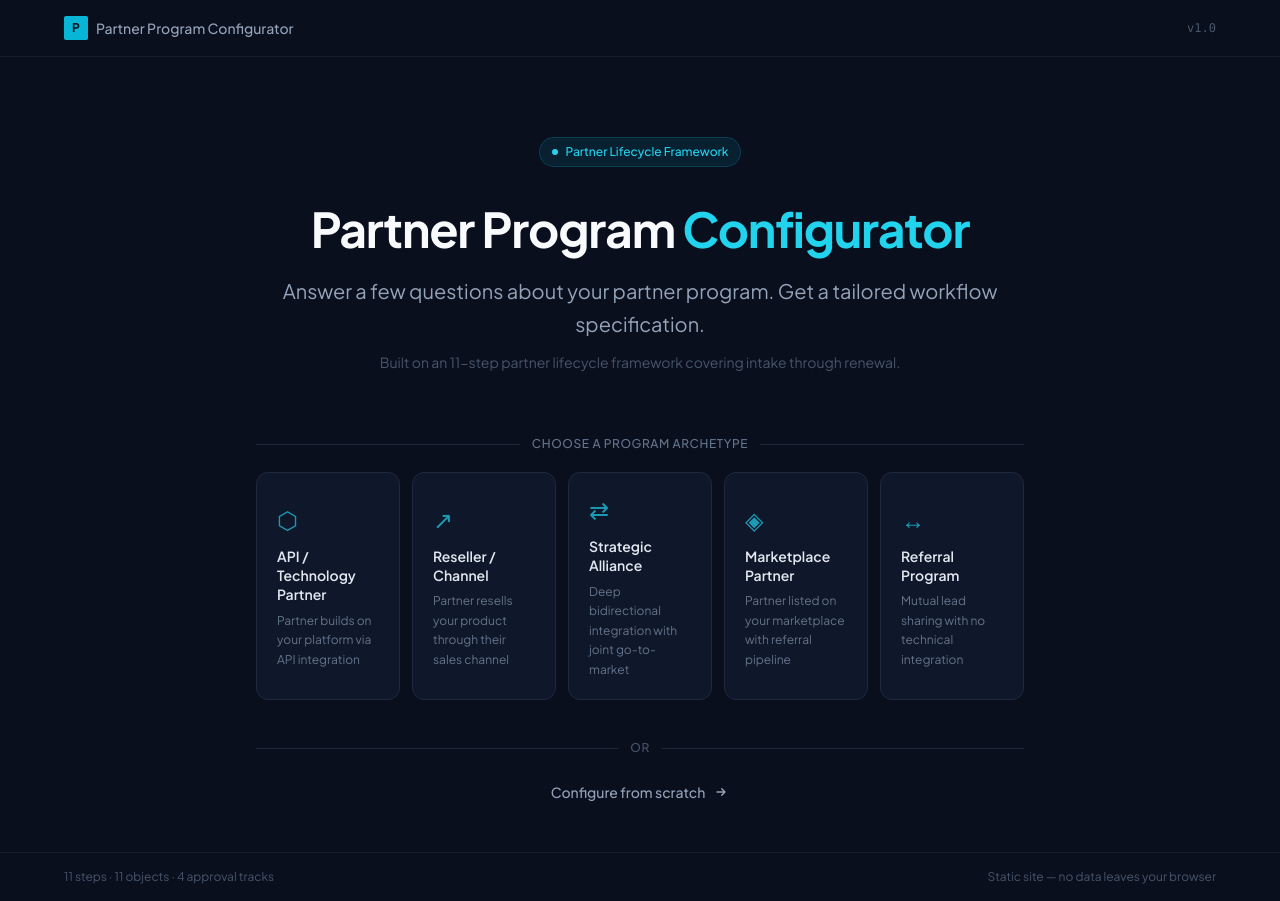
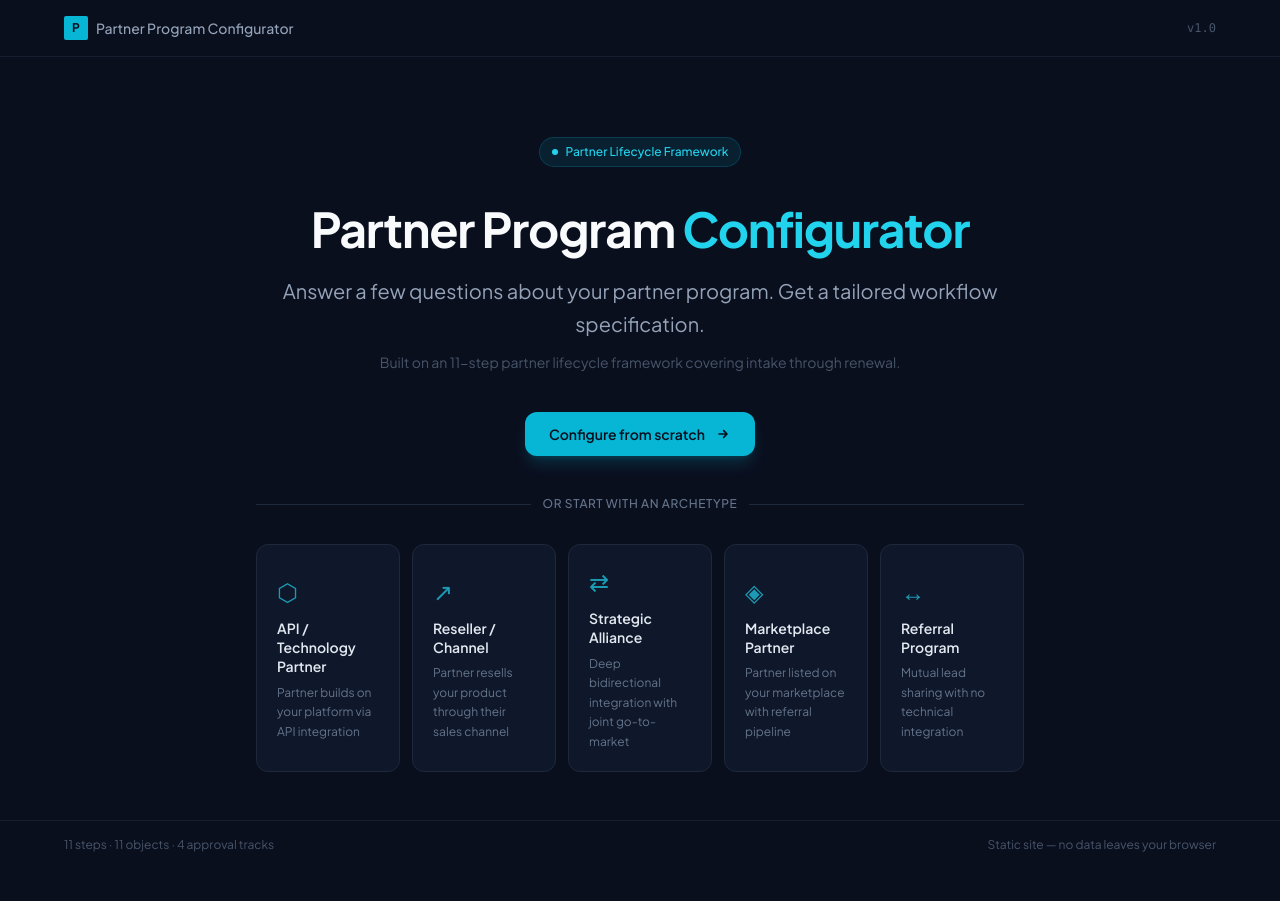
Before and after one commit to nayanban/partner-program-configurator, a React app in the folder app/: page / in a window 1280 px wide. After the commit the page ends 869 px from the top, so only its background shows below. Built offline with nearby package versions, Linux system fonts and the light colour scheme; the HTML template or start-up script is replaced by a standard one.

Commit message:
Reorder landing page: configure from scratch above archetypes (Fixes #6)

```diff
--- a/app/src/components/LandingPage.jsx
+++ b/app/src/components/LandingPage.jsx
@@ -40,18 +40,32 @@ export default function LandingPage({ onArchetypeSelect, onDeepPath }) {
             Get a tailored workflow specification.
           </p>
 
-          <p className="text-sm text-slate-600 mb-16">
+          <p className="text-sm text-slate-600 mb-10">
             Built on an 11-step partner lifecycle framework covering intake through renewal.
           </p>
 
+          {/* Primary CTA — Configure from scratch */}
+          <div className="mb-10">
+            <button
+              onClick={onDeepPath}
+              className="inline-flex items-center gap-2.5 bg-cyan-500 hover:bg-cyan-400 text-slate-950 text-sm font-semibold px-6 py-3 rounded-xl transition-all duration-200 shadow-lg shadow-cyan-500/20 group"
+            >
+              Configure from scratch
+              <svg className="w-4 h-4 group-hover:translate-x-0.5 transition-transform" fill="none" viewBox="0 0 24 24" stroke="currentColor" strokeWidth={2.5}>
+                <path strokeLinecap="round" strokeLinejoin="round" d="M13 7l5 5m0 0l-5 5m5-5H6" />
+              </svg>
+            </button>
+          </div>
+
+          {/* Divider */}
+          <div className="flex items-center gap-3 mb-8">
+            <div className="h-px flex-1 bg-slate-800"></div>
+            <span className="text-xs font-medium text-slate-500 uppercase tracking-wider">Or start with an archetype</span>
+            <div className="h-px flex-1 bg-slate-800"></div>
+          </div>
+
           {/* Archetype Fast Path */}
-          <div className="text-left mb-10">
-            <div className="flex items-center gap-3 mb-5">
-              <div className="h-px flex-1 bg-slate-800"></div>
-              <span className="text-xs font-medium text-slate-500 uppercase tracking-wider">Choose a program archetype</span>
-              <div className="h-px flex-1 bg-slate-800"></div>
-            </div>
-
+          <div className="text-left">
             <div className="grid grid-cols-1 sm:grid-cols-2 lg:grid-cols-5 gap-3">
               {ARCHETYPES.map((archetype) => (
                 <button
@@ -77,23 +91,6 @@ export default function LandingPage({ onArchetypeSelect, onDeepPath }) {
               ))}
             </div>
           </div>
-
-          {/* Deep Path */}
-          <div className="flex items-center gap-3 mb-6">
-            <div className="h-px flex-1 bg-slate-800"></div>
-            <span className="text-xs font-medium text-slate-600 uppercase tracking-wider">or</span>
-            <div className="h-px flex-1 bg-slate-800"></div>
-          </div>
-
-          <button
-            onClick={onDeepPath}
-            className="inline-flex items-center gap-2 text-slate-400 hover:text-cyan-400 text-sm font-medium transition-colors group"
-          >
-            Configure from scratch
-            <svg className="w-4 h-4 group-hover:translate-x-0.5 transition-transform" fill="none" viewBox="0 0 24 24" stroke="currentColor" strokeWidth={2}>
-              <path strokeLinecap="round" strokeLinejoin="round" d="M13 7l5 5m0 0l-5 5m5-5H6" />
-            </svg>
-          </button>
         </div>
       </div>
 
```
